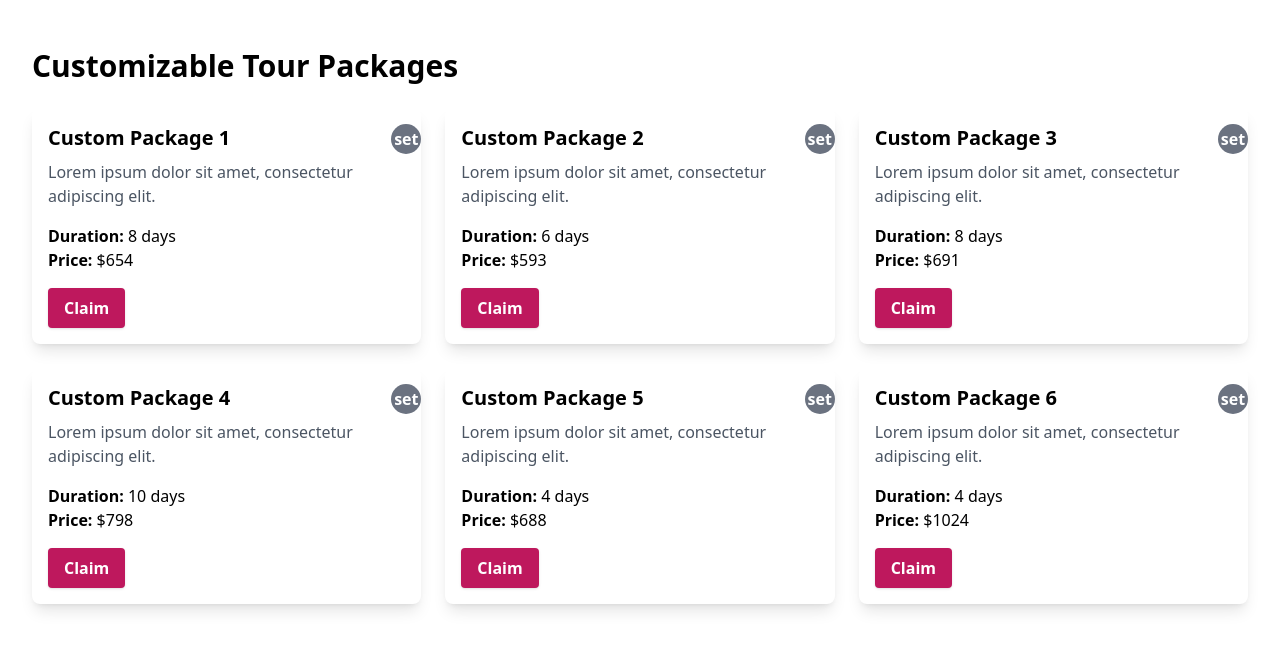
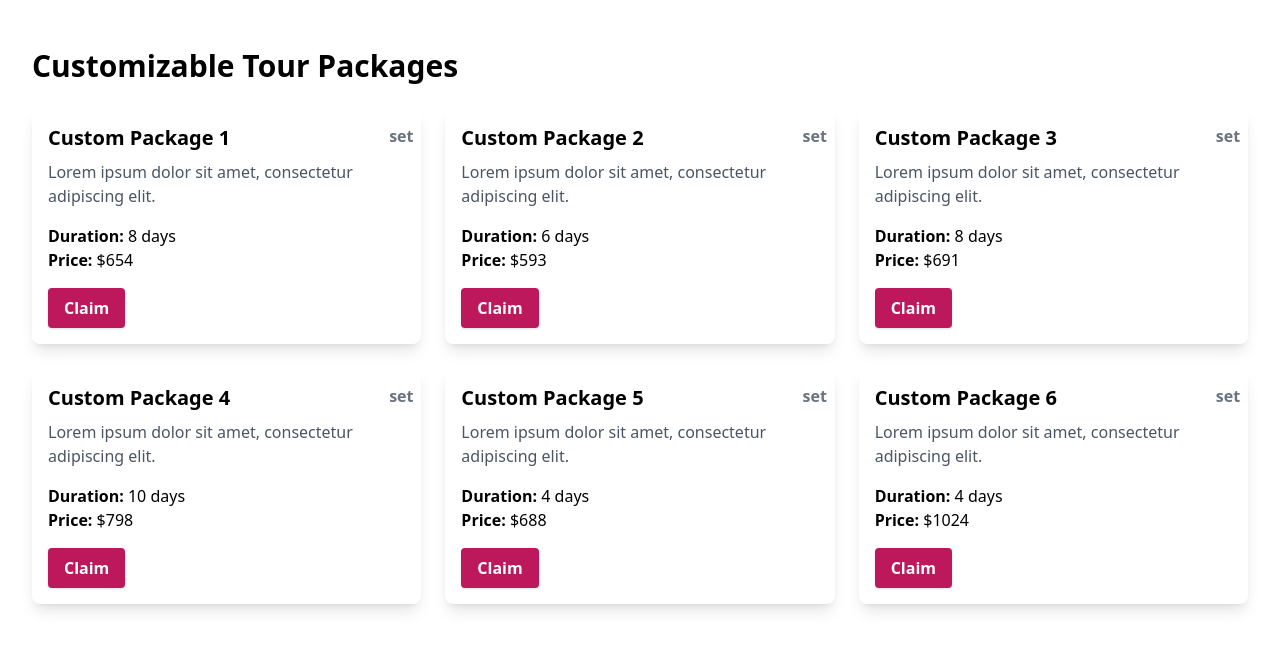
Before and after one commit to gabrieljumanne/cast_tour, a React (Vite) app in the folder client/: page /customizable in a window 1280 px wide. Shown: the top 650 px of the page. Built offline with nearby package versions, Linux system fonts and the light colour scheme.

Commit message:
still updating tours

```diff
--- a/client/src/components/Hero.jsx
+++ b/client/src/components/Hero.jsx
@@ -69,14 +69,14 @@ const Hero = () => {
   return (
     <header className={`relative overflow-hidden pb-[20px] h-[500px] w-full bottom-0 ${themClasses} `}>
       <div className={`absolute w-full inset-0 overflow-hidden`}>
-        {/* <motion.img
+        <motion.img
           initial={{ opacity: 0 }}
           animate={{ opacity: 1 }}
           transition={{ duration: 1.5 }}
           src={bgImage}
           alt=""
           className="h-full w-full object-cover object-center"
-        /> */}
+        />
       </div>
 
       <div className={`absolute inset-0 ${darkTheme?'bg-[#1a1a1a]':' border-b'} `}></div>
--- a/client/src/page/Customizable.jsx
+++ b/client/src/page/Customizable.jsx
@@ -54,7 +54,7 @@ const CustomizableTourPackages = () => {
 
               >{packageItem.title}</h3>
 
-              <button className="mt-4 md:absolute md:right-0 md:w-[30px] md:h-[30px] top-0 bg-gray-500 hover:bg-blue-600 text-white font-semibold py-0 px-0 rounded-[50%]"
+              <button className="mt-4 md:absolute md:right-0 md:w-[40px] md:h-[20px] top-0 text-gray-500 hover:bg-gray-600 hover:text-white bg-white font-semibold py-0 px-0 rounded"
                 onClick={()=>{
                     setPackageTitle(packageItem.title);
                     setPackageDescription(packageItem.description);
@@ -149,7 +149,7 @@ const CustomizableTourPackages = () => {
         {/* Submit button */}
         <button
           type="button"
-          className="bg-blue-500 hover:bg-blue-600 text-white font-semibold py-2 px-4 rounded"
+          className="bg-pink-700 hover:bg-pink-500 shadow text-white font-semibold py-2 px-4 rounded"
           onClick={()=>{setCustomize(!customize)}}
         >
           Submit
```
